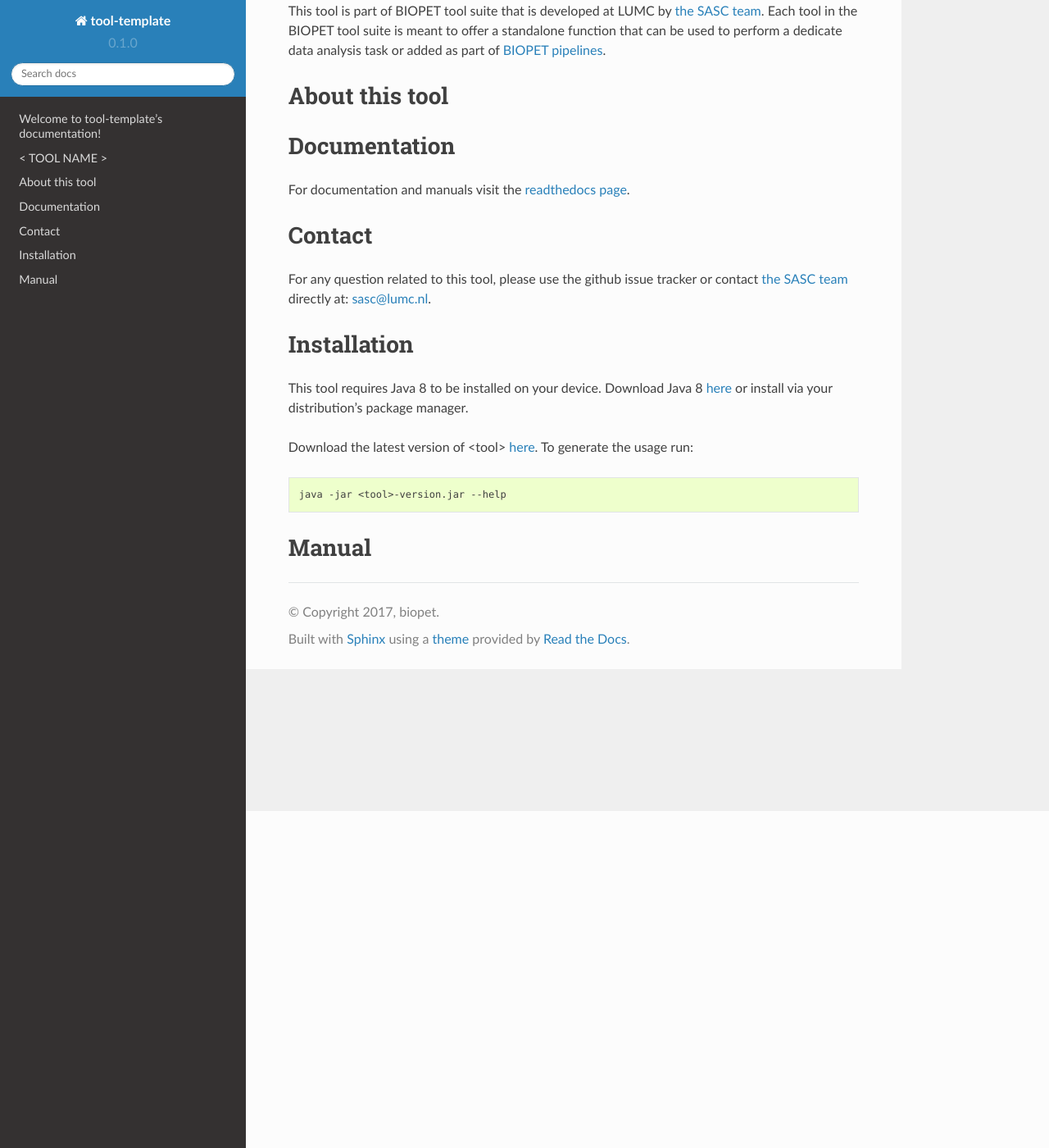
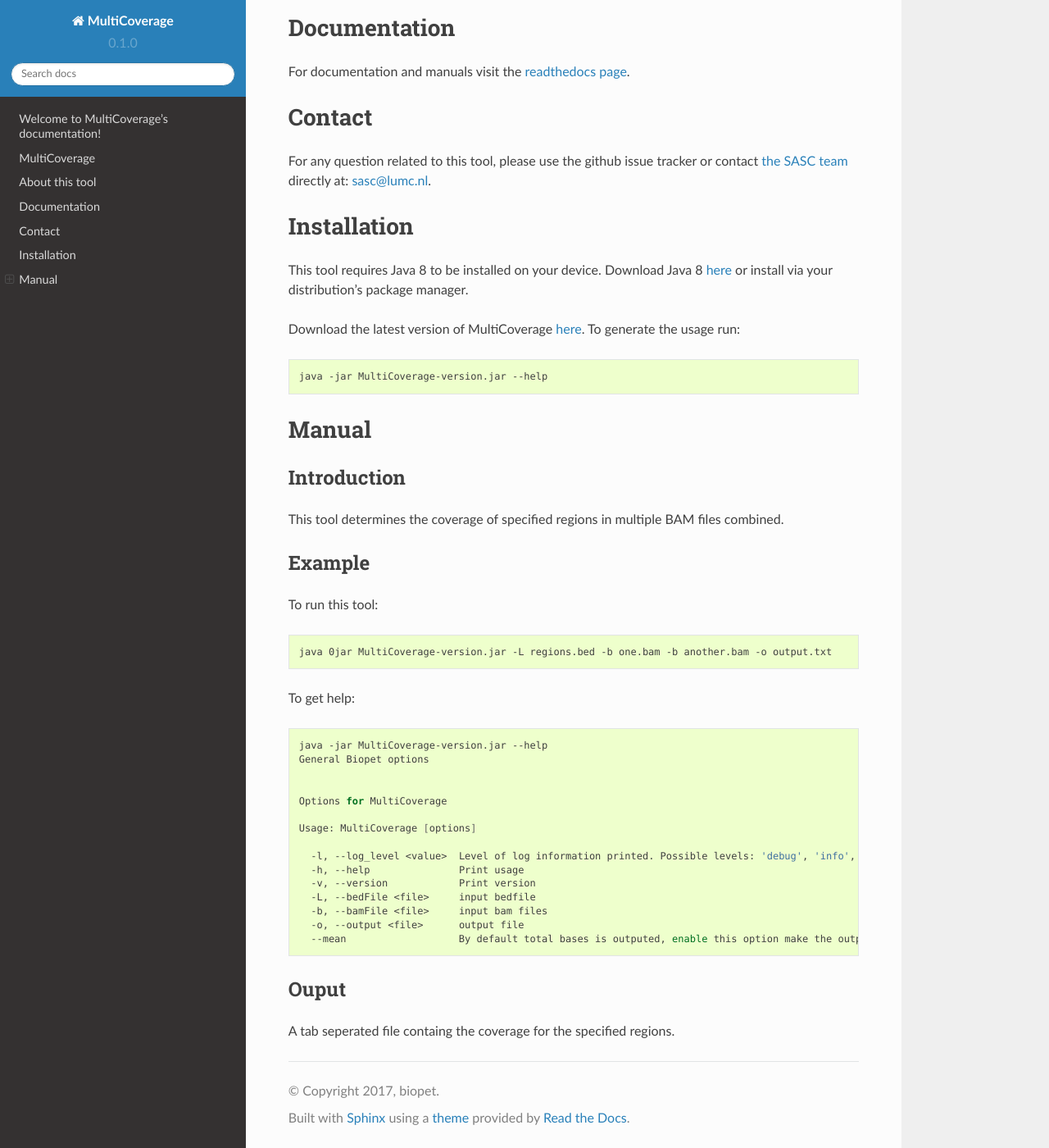
Before and after one commit to biopet/multicoverage, a Sphinx documentation site: the page built from docs/index.rst, in a window 1280 px wide and 1400 px high, scrolled down 411 px. Shown: the whole window at 82% size. Built offline with Sphinx 7.4.7 and the Read the Docs theme 2.0.0, drawn with Linux system fonts in a browser that asks for light colours; some of the changed text lies outside the part shown.

Commit message:
documentation

````diff
--- a/README.md
+++ b/README.md
@@ -1,17 +1,10 @@
-TODO:
-- Update this file
-- Update docs/manual.md
-- Update index.rst
-- Update docs/installation.md
-- Make sure all links are correct
-
-#  < TOOL NAME >
+#  MultiCoverage
 This tool is part of BIOPET tool suite that is developed at LUMC by [the SASC team](http://sasc.lumc.nl/).
 Each tool in the BIOPET tool suite is meant to offer a standalone function that can be used to perform a
 dedicate data analysis task or added as part of [BIOPET pipelines](http://biopet-docs.readthedocs.io/en/latest/).
 
 #  About this tool
-<Description of a tool>
+This tool determines the coverage of specified regions in multiple BAM files combined.
 
 #  Documentation
 For documentation and manuals visit the [readthedocs page](http://biopet-toolName.readthedocs.io/en/latest/).
--- a/docs/INSTALLATION.md
+++ b/docs/INSTALLATION.md
@@ -3,8 +3,8 @@
 [here](http://www.oracle.com/technetwork/java/javase/downloads/jre8-downloads-2133155.html)
 or install via your distribution's package manager.
 
-Download the latest version of <tool> [here](https://github.com/biopet/INSERTTOOLNAMEHERE/releases/).
+Download the latest version of MultiCoverage [here](https://github.com/biopet/MultiCoverage/releases/).
 To generate the usage run:
 ```bash
-java -jar <tool>-version.jar --help
+java -jar MultiCoverage-version.jar --help
 ```
--- a/docs/MANUAL.md
+++ b/docs/MANUAL.md
@@ -1,3 +1,31 @@
 # Manual
 
-<Elaborate usage description>
+## Introduction
+This tool determines the coverage of specified regions in multiple BAM files combined.
+
+## Example
+To run this tool:
+```bash
+java 0jar MultiCoverage-version.jar -L regions.bed -b one.bam -b another.bam -o output.txt
+```
+To get help:
+```bash
+java -jar MultiCoverage-version.jar --help
+General Biopet options
+
+
+Options for MultiCoverage
+
+Usage: MultiCoverage [options]
+
+  -l, --log_level <value>  Level of log information printed. Possible levels: 'debug', 'info', 'warn', 'error'
+  -h, --help               Print usage
+  -v, --version            Print version
+  -L, --bedFile <file>     input bedfile
+  -b, --bamFile <file>     input bam files
+  -o, --output <file>      output file
+  --mean                   By default total bases is outputed, enable this option make the output relative to region length
+```
+
+## Ouput
+A tab seperated file containg the coverage for the specified regions.
--- a/docs/conf.py
+++ b/docs/conf.py
@@ -49,7 +49,7 @@
 master_doc = 'index'
 
 # General information about the project.
-project = u'tool-template'
+project = u'MultiCoverage'
 copyright = u'2017, biopet'
 author = u'biopet'
 
@@ -118,7 +118,7 @@
 # -- Options for HTMLHelp output ------------------------------------------
 
 # Output file base name for HTML help builder.
-htmlhelp_basename = 'tool-templatedoc'
+htmlhelp_basename = 'MultiCoveragedoc'
 
 
 # -- Options for LaTeX output ---------------------------------------------
@@ -145,7 +145,7 @@
 # (source start file, target name, title,
 #  author, documentclass [howto, manual, or own class]).
 latex_documents = [
-    (master_doc, 'tool-template.tex', u'tool-template Documentation',
+    (master_doc, 'MultiCoverage.tex', u'MultiCoverage Documentation',
      u'biopet', 'manual'),
 ]
 
@@ -155,7 +155,7 @@
 # One entry per manual page. List of tuples
 # (source start file, name, description, authors, manual section).
 man_pages = [
-    (master_doc, 'tool-template', u'tool-template Documentation',
+    (master_doc, 'MultiCoverage', u'MultiCoverage Documentation',
      [author], 1)
 ]
 
@@ -166,7 +166,7 @@
 # (source start file, target name, title, author,
 #  dir menu entry, description, category)
 texinfo_documents = [
-    (master_doc, 'tool-template', u'tool-template Documentation',
-     author, 'tool-template', 'One line description of project.',
+    (master_doc, 'MultiCoverage', u'MultiCoverage Documentation',
+     author, 'MultiCoverage', 'Determine coverage in multiple BAM files combined.',
      'Miscellaneous'),
 ]
--- a/docs/index.rst
+++ b/docs/index.rst
@@ -1,9 +1,9 @@
-.. tool-template documentation master file, created by
+.. MultiCoverage documentation master file, created by
    sphinx-quickstart on Thu Oct 12 09:56:27 2017.
    You can adapt this file completely to your liking, but it should at least
    contain the root `toctree` directive.
 
-Welcome to tool-template's documentation!
+Welcome to MultiCoverage's documentation!
 =========================================
 
 .. mdinclude:: ../README.md
````
Also changed, not shown: 1 other file.
